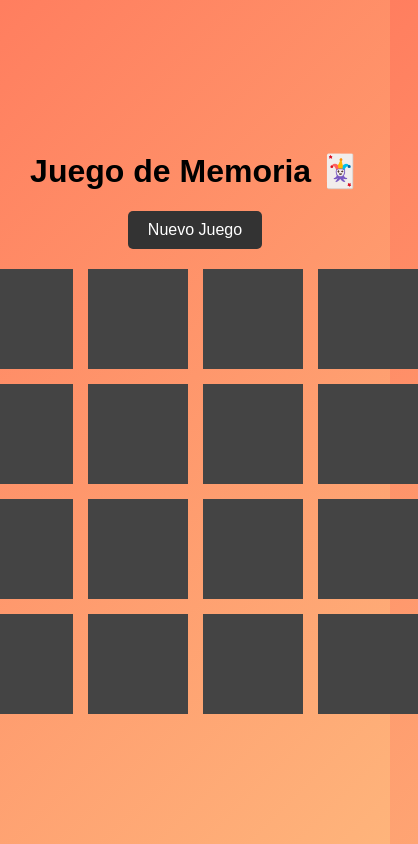
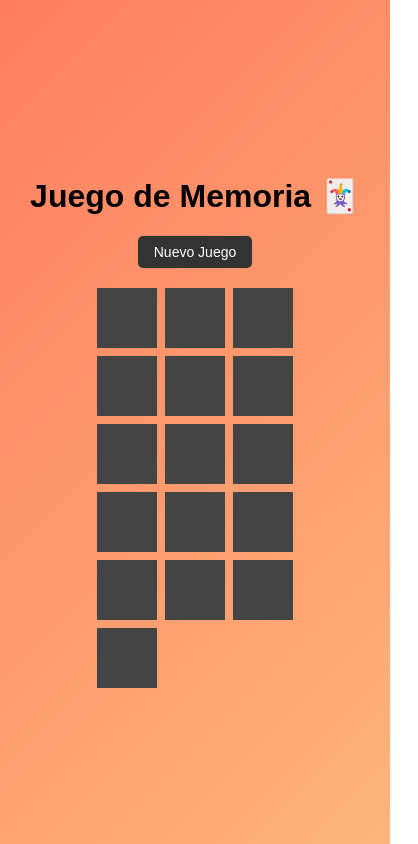
Before and after one commit to JuniorAngeles/prueba-tecnica, a plain HTML site: page tarea3/index.html in a window 390 px wide. Shown: the whole page, 418 px wide, since content can reach past the window. Drawn offline with Linux system fonts and the light colour scheme.

Commit message:
style: add responsive design for game board and cards

```diff
--- a/tarea3/styles/styles.css
+++ b/tarea3/styles/styles.css
@@ -91,3 +91,44 @@ button:hover {
 .hidden {
   display: none;
 }
+
+@media (max-width: 768px) {
+  .game-board {
+    grid-template-columns: repeat(4, 70px);
+    grid-gap: 10px;
+  }
+
+  .card {
+    width: 70px;
+    height: 70px;
+  }
+
+  .card-inner {
+    font-size: 1.5rem;
+  }
+}
+
+@media (max-width: 480px) {
+  .game-board {
+    grid-template-columns: repeat(3, 60px);
+    grid-gap: 8px;
+  }
+
+  .card {
+    width: 60px;
+    height: 60px;
+  }
+
+  .card-inner {
+    font-size: 1.2rem;
+  }
+
+  button {
+    font-size: 14px;
+    padding: 8px 16px;
+  }
+
+  .victory-message {
+    font-size: 1.2rem;
+  }
+}
```
